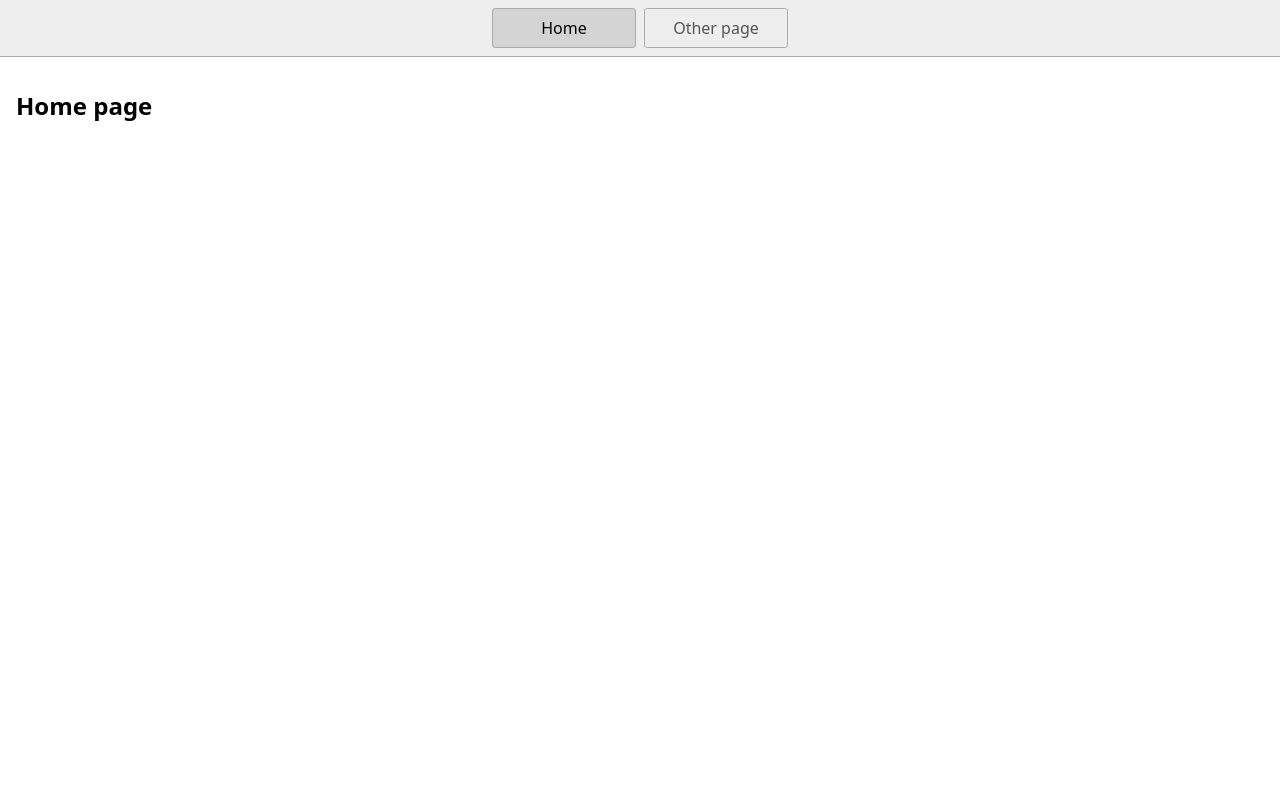
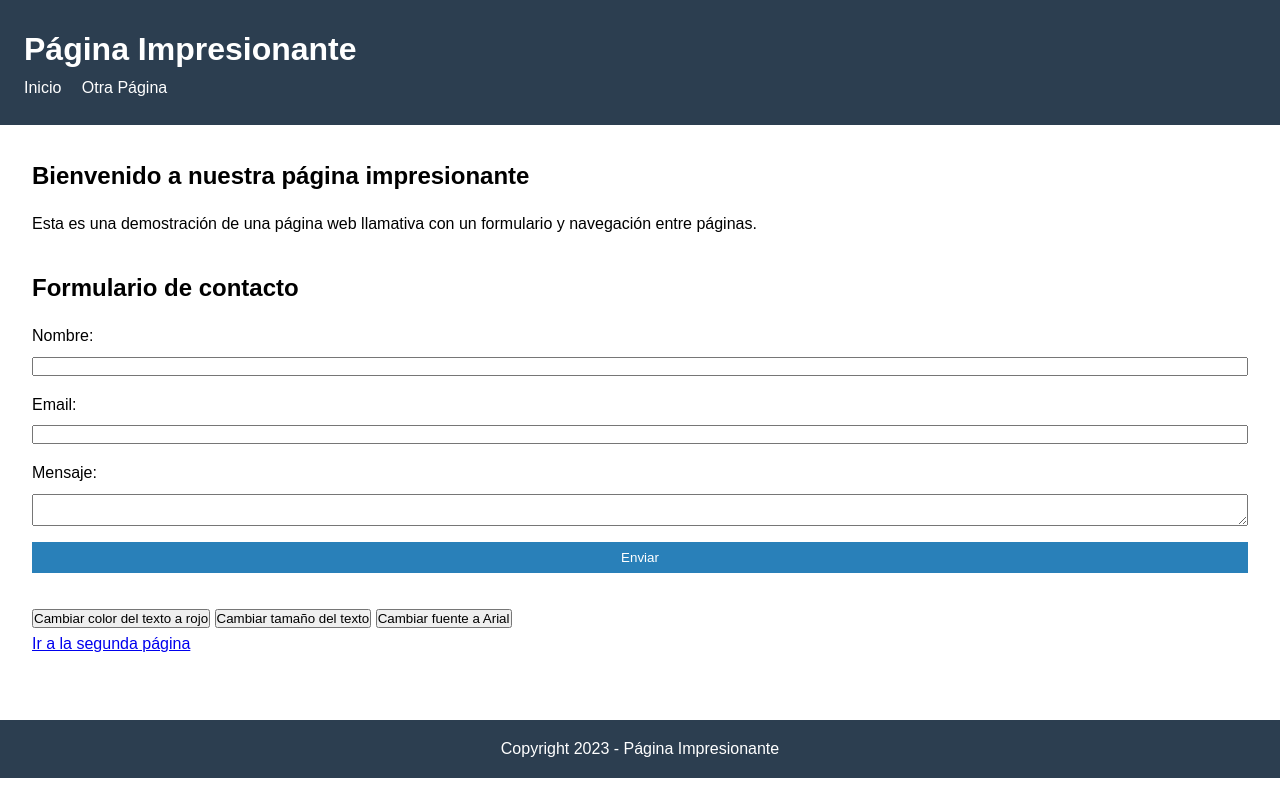
Before and after one commit to Angeluss2023/Practica01BG, a plain HTML site: page index.html in a window 1280 px wide. Drawn offline with Linux system fonts and the light colour scheme.

Commit message:
4 files modified, 1 added, 1 deleted

```diff
--- a/index.html
+++ b/index.html
@@ -1,23 +1,58 @@
 <!DOCTYPE html>
-<html lang="en">
+<html lang="es">
   <head>
-    <title>Home</title>
     <meta charset="UTF-8" />
-    <meta name="viewport" content="width=device-width" />
-    <!--
-      Need a visual blank slate?
-      Remove all code in `styles.css`!
-    -->
+    <meta name="viewport" content="width=device-width, initial-scale=1.0" />
+    <title>Página Impresionante</title>
     <link rel="stylesheet" href="styles.css" />
-    <script type="module" src="script.js"></script>
+    <script src="main.js" defer></script>
   </head>
   <body>
-    <nav>
-      <a href="/" aria-current="page">Home</a>
-      <a href="/page2.html">Other page</a>
-    </nav>
+    <header>
+      <h1>Página Impresionante</h1>
+      <nav>
+        <ul>
+          <li><a href="index.html">Inicio</a></li>
+          <li><a href="page2.html">Otra Página</a></li>
+        </ul>
+      </nav>
+    </header>
     <main>
-      <h1>Home page</h1>
+      <section id="presentacion">
+        <h2>Bienvenido a nuestra página impresionante</h2>
+        <p>
+          Esta es una demostración de una página web llamativa con un formulario
+          y navegación entre páginas.
+        </p>
+      </section>
+      <section id="formulario">
+        <h2>Formulario de contacto</h2>
+        <form id="contact-form">
+          <label for="nombre">Nombre:</label>
+          <input type="text" id="nombre" required />
+          <label for="email">Email:</label>
+          <input type="email" id="email" required />
+          <label for="mensaje">Mensaje:</label>
+          <textarea id="mensaje" required></textarea>
+          <button type="submit">Enviar</button>
+        </form>
+        <p id="form-result"></p>
+      </section>
+      <section>
+        <button onclick="cambiarColor('red');">
+          Cambiar color del texto a rojo
+        </button>
+        <button onclick="cambiarTamano('24px');">
+          Cambiar tamaño del texto
+        </button>
+        <button onclick="cambiarFuente('Arial');">
+          Cambiar fuente a Arial
+        </button>
+        <p><a href="segunda_pagina.html">Ir a la segunda página</a></p>
+      </section>
     </main>
+    <footer>
+      <p>Copyright 2023 - Página Impresionante</p>
+    </footer>
   </body>
 </html>
--- a/script.js
+++ b/script.js
@@ -1 +1,13 @@
-console.log('Hello!');
+function cambiarColor(color) {
+  document.body.style.color = color;
+}
+function cambiarTamano(tamano) {
+  document.body.style.fontSize = tamano;
+}
+function cambiarFuente(fuente) {
+  document.body.style.fontFamily = fuente;
+}
+const contactForm = document.getElementById('contact-form');
+const formResult = document.getElementById('form-result');
+
+contactForm.addEventListener('submit',
--- a/styles.css
+++ b/styles.css
@@ -1,46 +1,75 @@
 * {
+  margin: 0;
+  padding: 0;
   box-sizing: border-box;
 }
 
 body {
-  margin: 0;
-  font-family: system-ui, sans-serif;
-  color: black;
-  background-color: white;
+  font-family: Arial, sans-serif;
+  line-height: 1.6;
 }
 
-nav {
-  display: flex;
-  flex-wrap: wrap;
-  align-items: center;
-  justify-content: center;
-  padding: 0.5rem;
-  gap: 0.5rem;
-  border-bottom: solid 1px #aaa;
-  background-color: #eee;
+header {
+  background-color: #2c3e50;
+  color: #fff;
+  padding: 1.5rem;
+}
+header h1 {
+  display: inline;
+  margin-right: 2rem;
 }
 
-nav a {
-  display: inline-block;
-  min-width: 9rem;
-  padding: 0.5rem;
-  border-radius: 0.2rem;
-  border: solid 1px #aaa;
-  text-align: center;
-  text-decoration: none;
-  color: #555;
+nav ul {
+  display: inline;
+}
+nav ul li {
+  display: inline;
+  margin-right: 1rem;
 }
 
-nav a[aria-current='page'] {
-  color: #000;
-  background-color: #d4d4d4;
+nav ul li a {
+  color: #fff;
+  text-decoration: none;
 }
 
 main {
-  padding: 1rem;
+  padding: 2rem;
 }
 
-h1 {
-  font-weight: bold;
-  font-size: 1.5rem;
+section {
+  margin-bottom: 2rem;
 }
+h2 {
+  margin-bottom: 1rem;
+}
+
+form {
+  display: flex;
+  flex-direction: column;
+}
+
+form label {
+  margin-bottom: 0.5rem;
+}
+
+form input,
+form textarea {
+  margin-bottom: 1rem;
+}
+form button {
+  background-color: #2980b9;
+  border: none;
+  color: #fff;
+  cursor: pointer;
+  padding: 0.5rem;
+}
+
+form button:hover {
+  background-color: #3498db;
+}
+footer {
+  background-color: #2c3e50;
+  color: #fff;
+  padding: 1rem;
+  text-align: center;
+}
--- /dev/null
+++ b/styles2.css
@@ -0,0 +1,78 @@
+* {
+  box-sizing: border-box;
+  margin: 0;
+  padding: 0;
+}
+
+body {
+  font-family: Arial, sans-serif;
+}
+
+nav {
+  background-color: #2c3e50;
+  padding: 1rem;
+}
+
+nav ul {
+  list-style-type: none;
+  margin: 0;
+  padding: 0;
+  display: flex;
+}
+
+nav ul li {
+  margin-right: 1rem;
+}
+
+nav ul li a {
+  color: #fff;
+  text-decoration: none;
+}
+
+header {
+  background-image: url('https://source.unsplash.com/1600x900?nature');
+  background-size: cover;
+  background-position: center;
+  height: 300px;
+  display: flex;
+  justify-content: center;
+  align-items: center;
+}
+
+header h1 {
+  color: white;
+  font-size: 48px;
+  text-shadow: 2px 2px 4px #000;
+}
+
+main {
+  display: flex;
+  flex-direction: column;
+  align-items: center;
+  padding: 2rem;
+}
+
+.carousel {
+  display: flex;
+  overflow: hidden;
+  width: 900px;
+  height: 400px;
+  position: relative;
+  margin-bottom: 2rem;
+}
+
+.carousel img {
+  width: 900px;
+  height: 400px;
+  position: absolute;
+  opacity: 0;
+  transition: opacity 1s ease;
+}
+
+article {
+  text-align: center;
+  max-width: 800px;
+}
+
+article h2 {
+  margin-bottom
```
Also changed, not shown: page2.html (+32 -7 lines), 1 other file.
